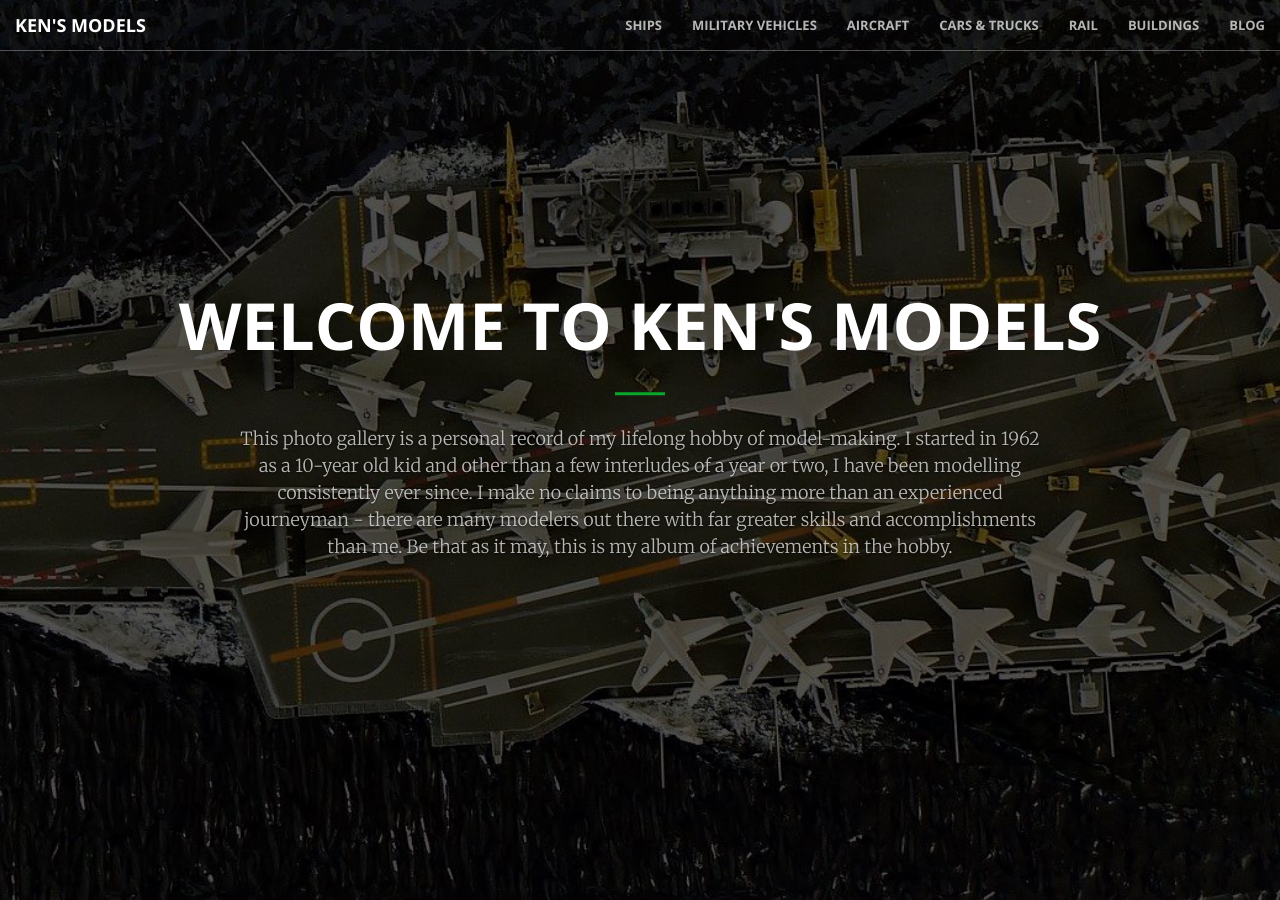
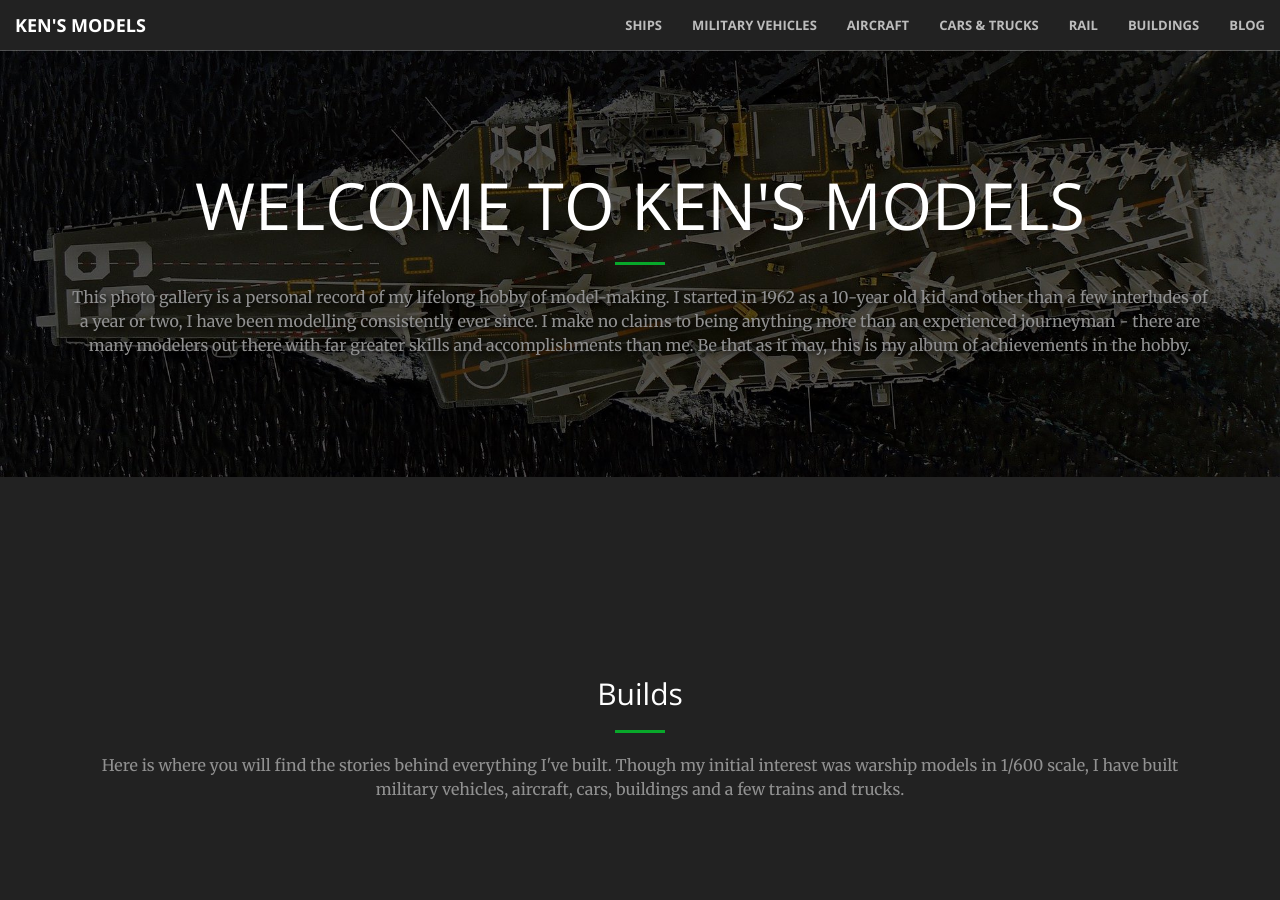
Before and after one commit to chrusty/kens-models.github.io, a Jekyll site: the page built from index.html, in a window 1280 px wide and 900 px high. Built offline with Jekyll 4.4.1, drawn with Linux system fonts in a browser that asks for light colours; nearby versions of some CDN libraries; library files that are not in the unit come from our copies.

Commit message:
Brought heading in line with the rest of the layouts

```diff
--- /dev/null
+++ b/_includes/title.html
@@ -0,0 +1,13 @@
+<aside class="bg-dark">
+    <section style="background: url(/img/header.jpg) no-repeat center; background-size: cover;">
+        <div class="container">
+            <div class="row">
+                <div class="col-lg-12 text-center">
+                    <h1 class="text-uppercase">Welcome to Ken's Models</h1>
+                    <hr class="primary">
+                    <p class="text-muted" style="text-shadow: 2px 2px 5px black;">This photo gallery is a personal record of my lifelong hobby of model-making. I started in 1962 as a 10-year old kid and other than a few interludes of a year or two, I have been modelling consistently ever since. I make no claims to being anything more than an experienced journeyman - there are many modelers out there with far greater skills and accomplishments than me. Be that as it may, this is my album of achievements in the hobby.</p>
+                </div>
+            </div>
+        </div>
+    </section>
+</aside>
--- a/_layouts/home.html
+++ b/_layouts/home.html
@@ -5,7 +5,7 @@
 
 <body id="page-top">
   {% include nav.html %}
-  {% include header.html %}
+  {% include title.html %}
   {% include builds.html %}
   {% include blog.html %}
   {% include scripts.html %}
```
Also changed, not shown: css/bootstrap.css.
